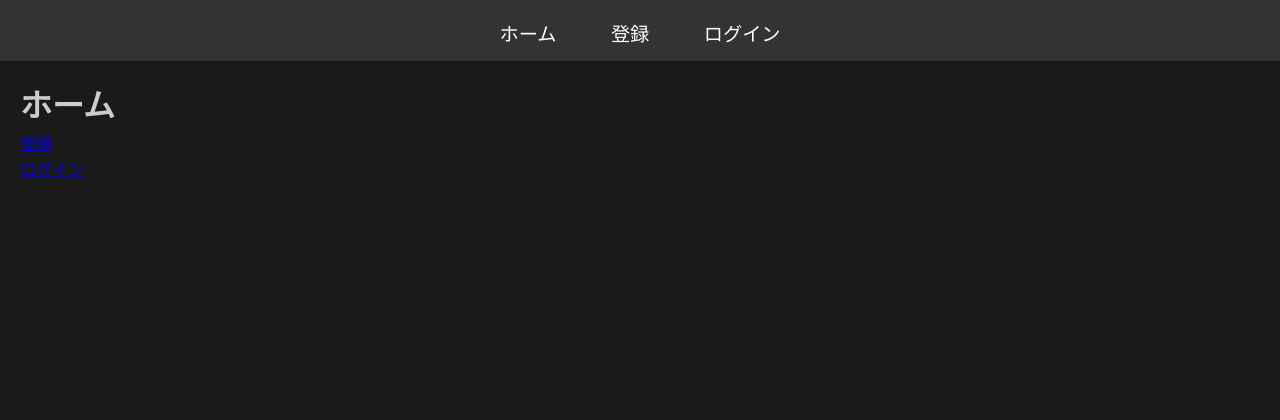
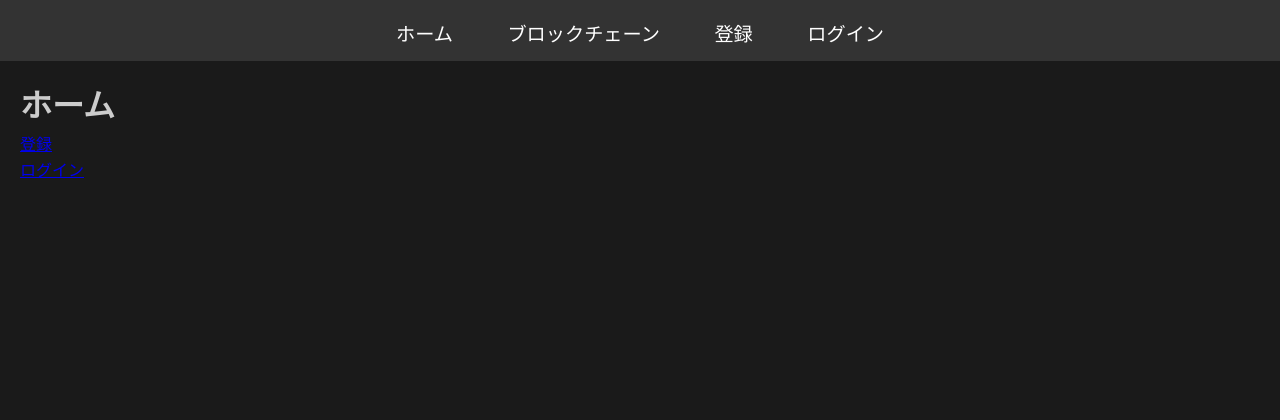
Before and after one commit to shizukani-cp/eduset, a Flask app: page / in a window 1280 px wide. Shown: the top 420 px of the page. Run offline with Flask 3, Linux system fonts and the light colour scheme.

Commit message:
ログインしなくてもブロックチェーンが見えるよう変更

```diff
--- a/app/templates/base.html
+++ b/app/templates/base.html
@@ -13,13 +13,13 @@
     <nav>
       <ul>
         <li><a href="{{ url_for('index') }}">ホーム</a></li>
+        <li><a href="{{ url_for('blockchain_view') }}">ブロックチェーン</a></li>
         {% if current_user.is_anonymous %}
         <li><a href="{{ url_for('register') }}">登録</a></li>
         <li><a href="{{ url_for('login') }}">ログイン</a></li>
         {% else %}
         <li><a href="{{ url_for('transfer') }}">送金</a></li>
         <li><a href="{{ url_for('logout') }}">ログアウト</a></li>
-        <li><a href="{{ url_for('blockchain_view') }}">ブロックチェーン</a></li>
         {% endif %}
       </ul>
     </nav>
```
